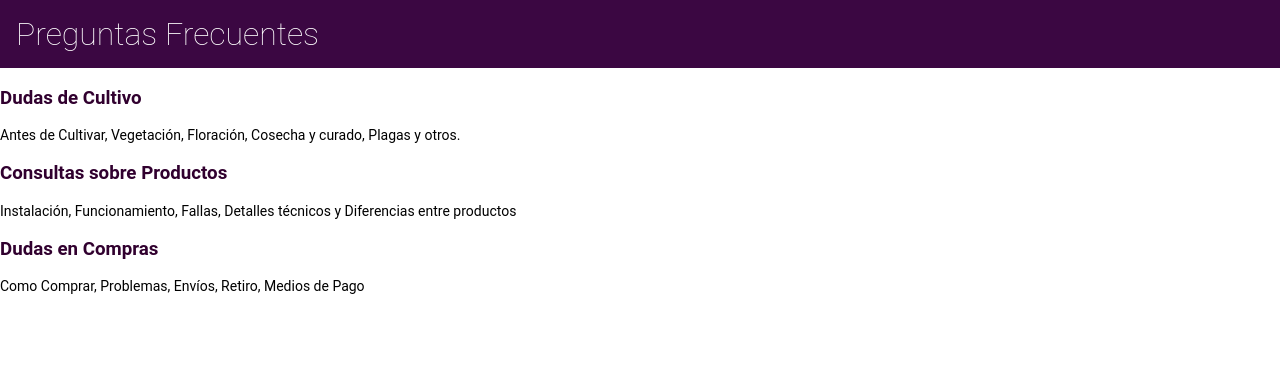
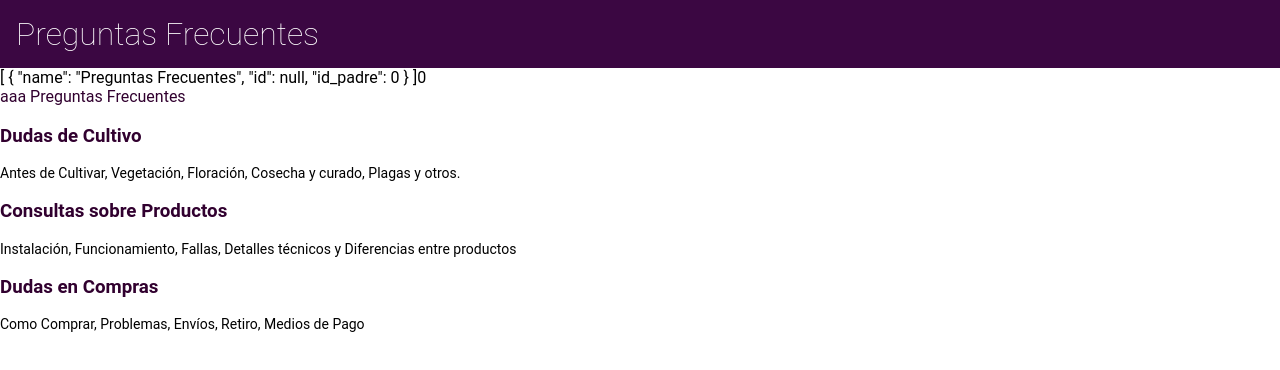
Before and after one commit to Matiasruizr/Preguntas_Frecuentes_Vue, a Vue app: page / in a window 1280 px wide. Shown: the top 370 px of the page. Built offline with nearby package versions, Linux system fonts and the light colour scheme.

Commit message:
mergewithmaster

```diff
--- a/src/components/Data/categories.vue
+++ b/src/components/Data/categories.vue
@@ -1,7 +1,7 @@
 <template>
     <div id="cat" >
 
-        <h3><a v-if="lastElem == 0" @click="increment(id)">{{name}}</a>
+        <h3><a v-if="lastElem == 0" @click="increment(id), update_upList({name:name , id: id, id_padre: id_padre})">{{name}}</a>
         <a v-else>{{name}}</a></h3>
         <p>{{descripcion}}</p>
         <span v-if="link" ><a :href="link">{{link}}</a></span>
@@ -24,7 +24,7 @@ export default {
 
 
   methods: {
-     ...mapMutations(['increment']),
+     ...mapMutations(['increment','update_upList']),
 
   },
   computed: {
--- a/src/components/Externos/upList.vue
+++ b/src/components/Externos/upList.vue
@@ -1,7 +1,8 @@
 <template>
 <div class="upList">
+  {{upList}}{{count}}
   <div  v-for="element in upList" :key="element.name">
-    <a>
+    <a>aaa
     {{element.name}}
     <span v-if="upList.length > 1"> > </span>
     </a>
--- a/src/store/index.js
+++ b/src/store/index.js
@@ -8,8 +8,8 @@ Vue.use(Vuex);
 export default new Vuex.Store({
     state: {
       count: 0,
+      upList: [{name: 'Preguntas Frecuentes', id: null, id_padre: 0}]
     },
-    upList: [{name: 'Preguntas Frecuentes', id: null, id_padre: 0}],
 
     mutations:
      {
@@ -21,7 +21,7 @@ export default new Vuex.Store({
 
        update_upList (state, element) {
 
-        this.upList.push({name: element.name, id: element.id, id_padre: element.id_padre})
+        state.upList.push({name: element.name, id: element.id, id_padre: element.id_padre})
        },
        indexUpList(state, element) {
        state.index = state.array.name.indexOf(element)
```
